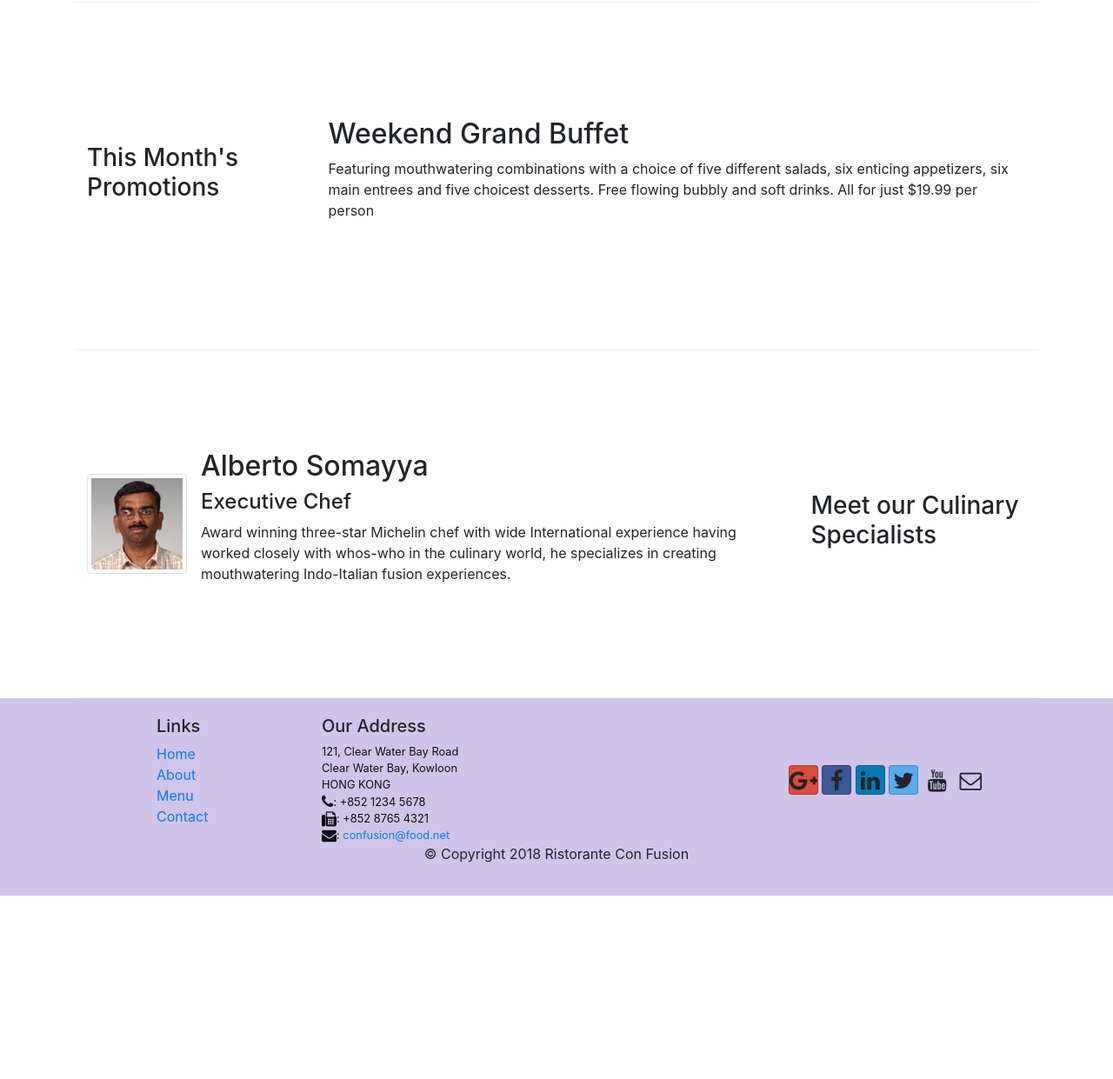
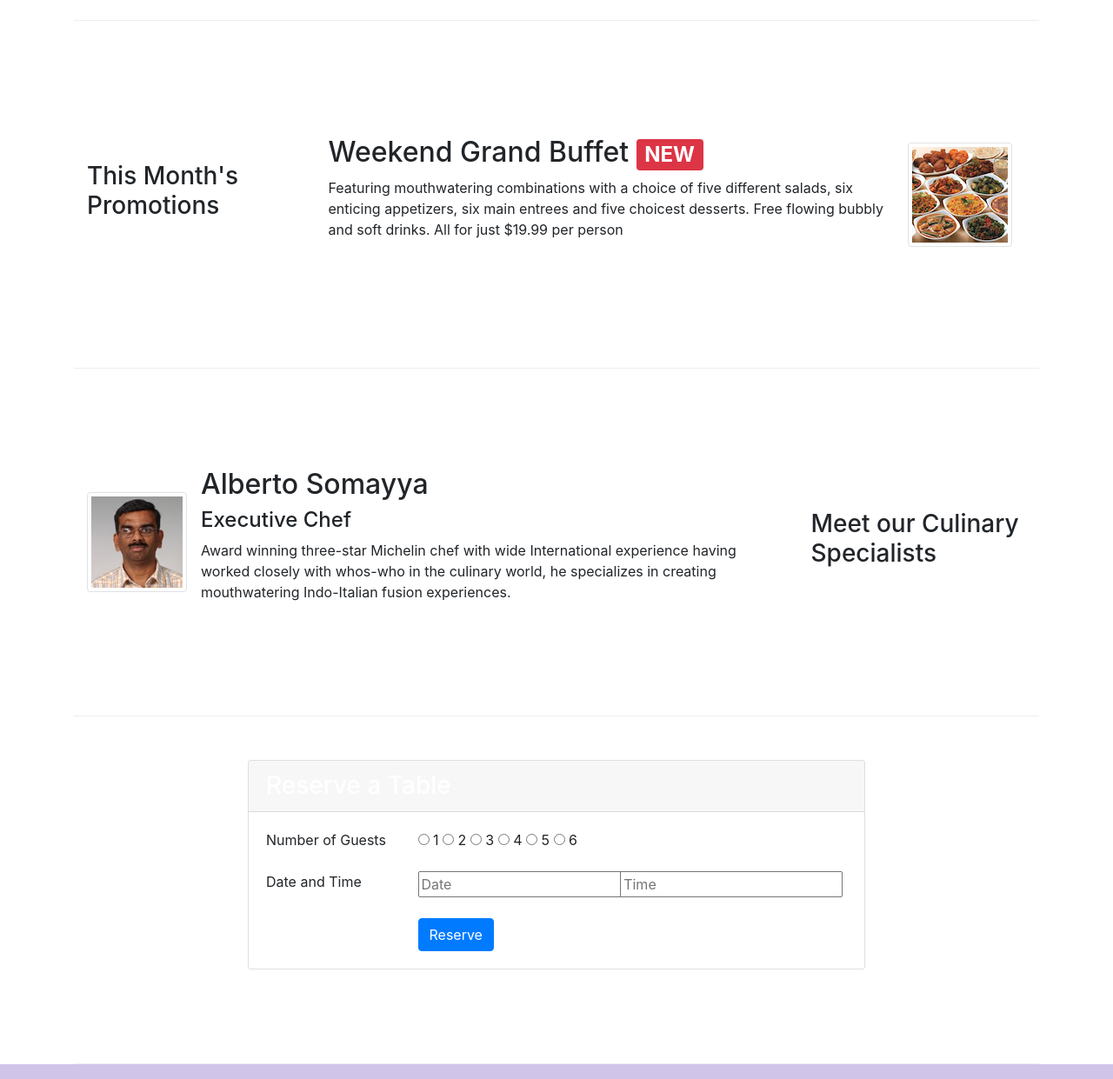
Before and after one commit to 0790/Bootstrap4, a website: page index.html in a window 1280 px wide. Shown: the part 660-1901 px from the top of the page at 87% size. Before the commit the page ends 1690 px from the top, so only its background shows below. Drawn offline with nearby package versions, Linux system fonts and the light colour scheme.

Commit message:
Second assignment

```diff
--- a/index.html
+++ b/index.html
@@ -1,4 +1,5 @@
 <!DOCTYPE html>
+
 <html lang="en">
 <head>
       <!-- Required meta tags always come first -->
@@ -7,7 +8,7 @@
     <meta http-equiv="x-ua-compatible" content="ie=edge">
 
     <!-- Bootstrap CSS -->
-    <link rel="stylesheet" href="node_modules/bootstrap/dist/css/bootstrap.min.css">
+    <link rel="stylesheet" href="node_modules/bootstrap/dist/css/bootstrap.css">
     <link rel="stylesheet"  href="node_modules/font-awesome/css/font-awesome.min.css">
     <link rel="stylesheet"  href="node_modules/bootstrap-social/bootstrap-social.css">
     <link rel="stylesheet" href="css/styles.css">
@@ -34,15 +35,27 @@
     </div>
 
 </nav>
+<style>
+    .button1{
+        border-radius:4px;
+         color:black;
+         width: 110%;
+
+    }
+
+</style>
     <header class = "jumbotron" >
         <div class = "container">
             <div class ="row row-header">
-                <div class = "col-12 col-sm-7">
+                <div class = "col-12 col-sm-6">
                     <h1>Ristorante con Fusion</h1>
                     <p>We take inspiration from the World's best cuisines, and create a unique fusion experience. Our lipsmacking creations will tickle your culinary senses!</p>
                 </div>
                   <div class="col-12 col-sm align-self-center">
                     <img src="img/logo.png" class="img-fluid">
+                    </div>
+                    <div class="col-12 col-sm align-self-center"><a  href="#reserve" > <button type= "button" class="btn btn-warning button1" role="button">
+                        Reserve Table</button></a></div>
                 </div>
             </div>
         </div>
@@ -73,8 +86,13 @@
                 <h3>This Month's Promotions</h3>
             </div>
             <div class="col col-sm col-md">
-                <h2>Weekend Grand Buffet</h2>
-                <p>Featuring mouthwatering combinations with a choice of five different salads, six enticing appetizers, six main entrees and five choicest desserts. Free flowing bubbly and soft drinks. All for just $19.99 per person </p>
+                <div class="media">
+                    <img class="d-flex mr-3 img-thumbnail align-self-center" src="img/buffet.png" alt="uthappizza">
+                    <div class="media-body order-sm-first">
+                        <h2 class="mt-0">Weekend Grand Buffet  <span class="badge badge-danger"> NEW</span></h2>
+                        <p>Featuring mouthwatering combinations with a choice of five different salads, six enticing appetizers, six main entrees and five choicest desserts. Free flowing bubbly and soft drinks. All for just $19.99 per person </p>
+                    </div>
+                </div>
             </div>
         </div>
 
@@ -91,6 +109,40 @@
                 <p>Award winning three-star Michelin chef with wide International experience having worked closely with whos-who in the culinary world, he specializes in creating mouthwatering Indo-Italian fusion experiences. </p>
                 </div>
                 </div>
+            </div>
+        </div>
+        <div class="row row-content">
+            <div class="offset-sm-2 col-sm-8">
+                 <div class="card" id="reserve">
+                     <h3 class= "bg-yellow text-white card-header"  >Reserve a Table</h3>
+                     <div class="card-body">
+                        <form>
+                            <div class="form-group row">
+
+                                <label for="no-guests" class="col-sm-3">Number of Guests</label>
+                                <div class="col-sm-8">
+                                <label for="1"><input type="radio" name="1" > 1   </label>
+                                <label for="2">  <input type="radio" name="2" > 2    </label>
+                                <label for="3">  <input type="radio" name="3" > 3    </label>
+                                <label for="4">  <input type="radio" name="4" > 4    </label>
+                                <label for="5">  <input type="radio" name="5" > 5    </label>
+                                <label for="6">  <input type="radio" name="6" > 6    </label>
+                            </div>
+
+                        </div>
+                            <div class="form-group row">
+                                <label for="date-time" class="col-sm-3" >Date and Time </label>
+                                <div class="col-sm-4"><label for="date"><input type="text" name="date" placeholder="Date"></label></div>
+                                <div class="col-12 col-sm-3"><label for="time"><input type="text" name="time" placeholder="Time"></label></div>
+                            </div>
+                            <div class="row">
+                                <div class="offset-sm-3 col-12" role="group">
+                                    <button type="submit" class="btn btn-primary">Reserve</button>
+                                </div>
+                            </div>
+                        </form>
+                     </div>
+                 </div>
             </div>
         </div>
     </div>
```
Also changed, not shown: aboutus.html (+1 -1 lines).
